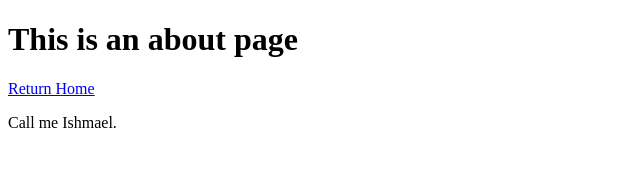
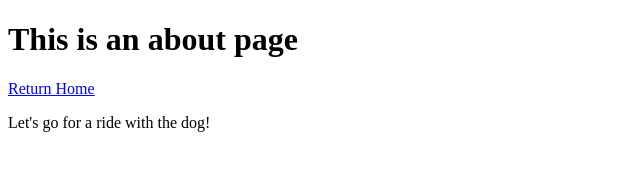
Before and after one commit to aqandrew/gatsby-hello-world, a Gatsby site: page /about in a window 1280 px wide. Shown: the whole page, without its empty margins (0-640 px from the left). Built offline with nearby package versions, Linux system fonts and the light colour scheme; Gatsby itself is replaced by a stand-in of ours.

Commit message:
does this trigger a Netlify build?

```diff
--- a/src/pages/about.jsx
+++ b/src/pages/about.jsx
@@ -5,6 +5,6 @@
   <div>
     <h1>This is an about page</h1>
     <Link to="/">Return Home</Link>
-    <p>Call me Ishmael.</p>
+    <p>Let's go for a ride with the dog!</p>
   </div>
 )
```
